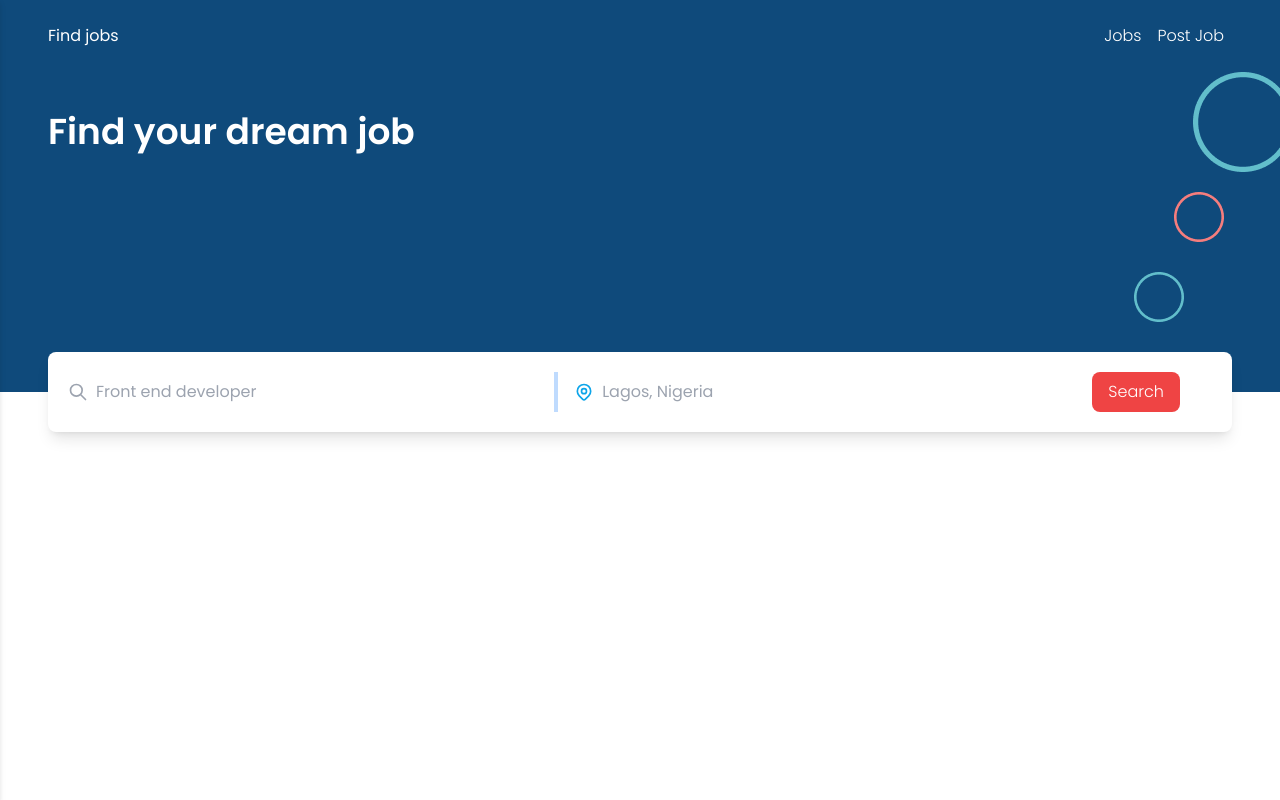
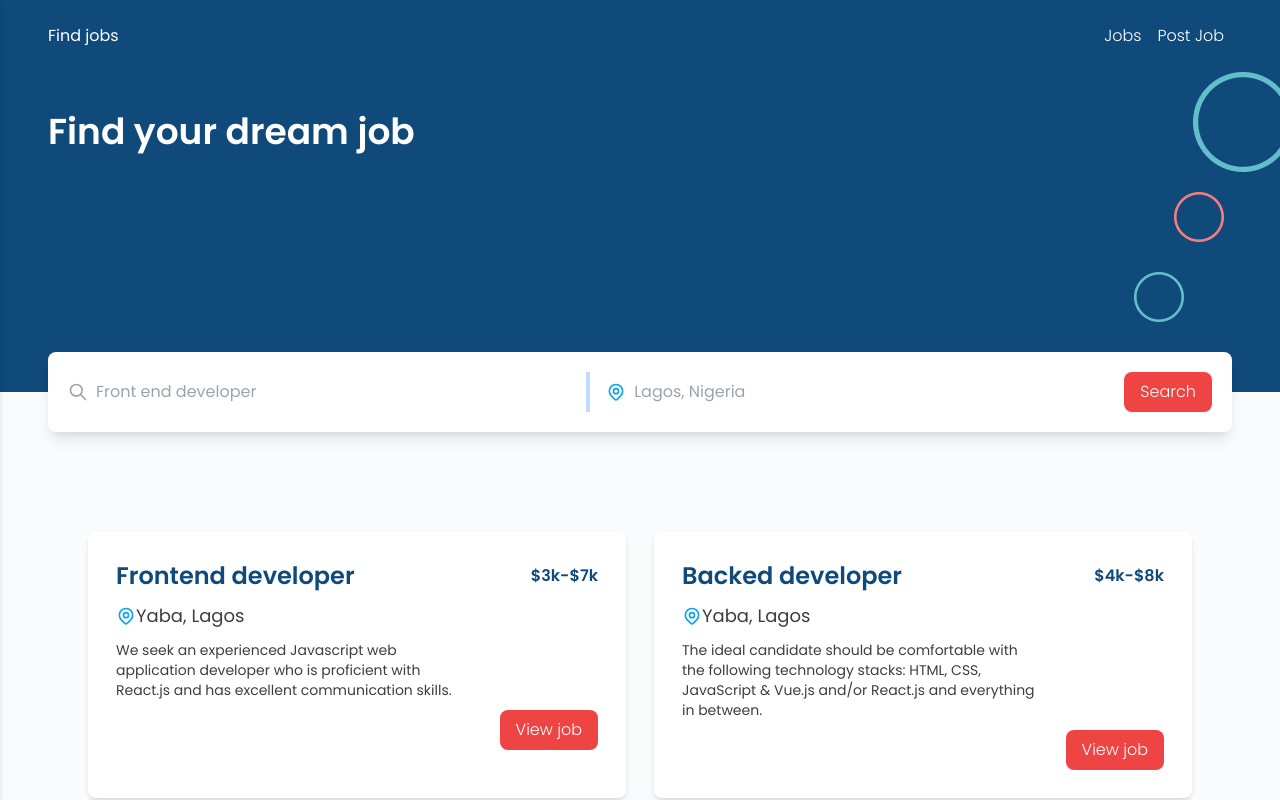
Before and after one commit to Ademayowa/jobapp-v3, a Next.js app: page / in a window 1280 px wide. Shown: the top 800 px of the page. Built offline with nearby package versions, Linux system fonts and the light colour scheme.

Commit message:
added jobs

```diff
--- /dev/null
+++ b/components/Jobs.js
@@ -0,0 +1,36 @@
+import { LocationMarkerIcon } from '@heroicons/react/outline';
+import { jobs } from '../data';
+
+export default function Jobs() {
+  return (
+    <div className='grid grid-cols-8 gap-7 px-10 md:px-12 mx-10 mt-20'>
+      {jobs.map((job) => (
+        <div
+          key={job.id}
+          className='col-span-10 lg:col-span-4 mx-auto rounded-lg shadow-md my-5 bg-white p-7'
+        >
+          <div className='flex items-center text-blueColor font-bold'>
+            <h2 className='flex flex-1 text-blueColor text-2xl font-bold'>
+              {job.role}
+            </h2>
+            <p>{job.salary}</p>
+          </div>
+
+          <div className='flex items-center mt-2.5'>
+            <LocationMarkerIcon className='h-5 w-5 text-sky-500' />
+            <p className='text-[#3E3E40] text-lg'>{job.location}</p>
+          </div>
+          <p className='text-[#3E3E40] text-sm mt-2.5 w-3/4'>
+            {job.description}
+          </p>
+
+          <div className='flex justify-end mt-2.5'>
+            <button className='rounded-lg bg-red-500 px-4 py-2 text-white font-light'>
+              View job
+            </button>
+          </div>
+        </div>
+      ))}
+    </div>
+  );
+}
--- a/components/Search.js
+++ b/components/Search.js
@@ -21,7 +21,7 @@ export default function Search() {
         />
       </div>
 
-      <div className='flex items-center px-8'>
+      <div className='flex items-center'>
         <button className='rounded-lg bg-red-500 px-4 py-2 text-white font-light'>
           Search
         </button>
--- /dev/null
+++ b/data.js
@@ -0,0 +1,34 @@
+export const jobs = [
+  {
+    id: 1,
+    role: 'Frontend developer',
+    salary: '$3k-$7k',
+    location: 'Yaba, Lagos',
+    description:
+      'We seek an experienced Javascript web application developer who is proficient with React.js and has excellent communication skills.',
+  },
+  {
+    id: 2,
+    role: 'Backed developer',
+    salary: '$4k-$8k',
+    location: 'Yaba, Lagos',
+    description:
+      'The ideal candidate should be comfortable with the following technology stacks: HTML, CSS, JavaScript & Vue.js and/or React.js and everything in between.',
+  },
+  {
+    id: 3,
+    role: 'UI/UX designer',
+    salary: '$3k-$7k',
+    location: 'Yaba, Lagos',
+    description:
+      'The ideal candidate should be able to work with designers, back-end developers and with front-end web technologies',
+  },
+  {
+    id: 4,
+    role: 'Blockain developer',
+    salary: '$3k-$7k',
+    location: 'Yaba, Lagos',
+    description:
+      'The ideal candidate should be able to work with designers, back-end developers and with front-end web technologies',
+  },
+];
--- a/pages/index.js
+++ b/pages/index.js
@@ -1,14 +1,15 @@
 import Header from '@/components/Header';
 import Hero from '@/components/Hero';
+import Jobs from '@/components/Jobs';
 import Search from '@/components/Search';
 
 export default function Home() {
   return (
-    <div>
+    <div className='bg-[#F9FBFD] h-fit'>
       <Header />
       <Hero />
       <Search />
-      {/* JobList */}
+      <Jobs />
     </div>
   );
 }
```
